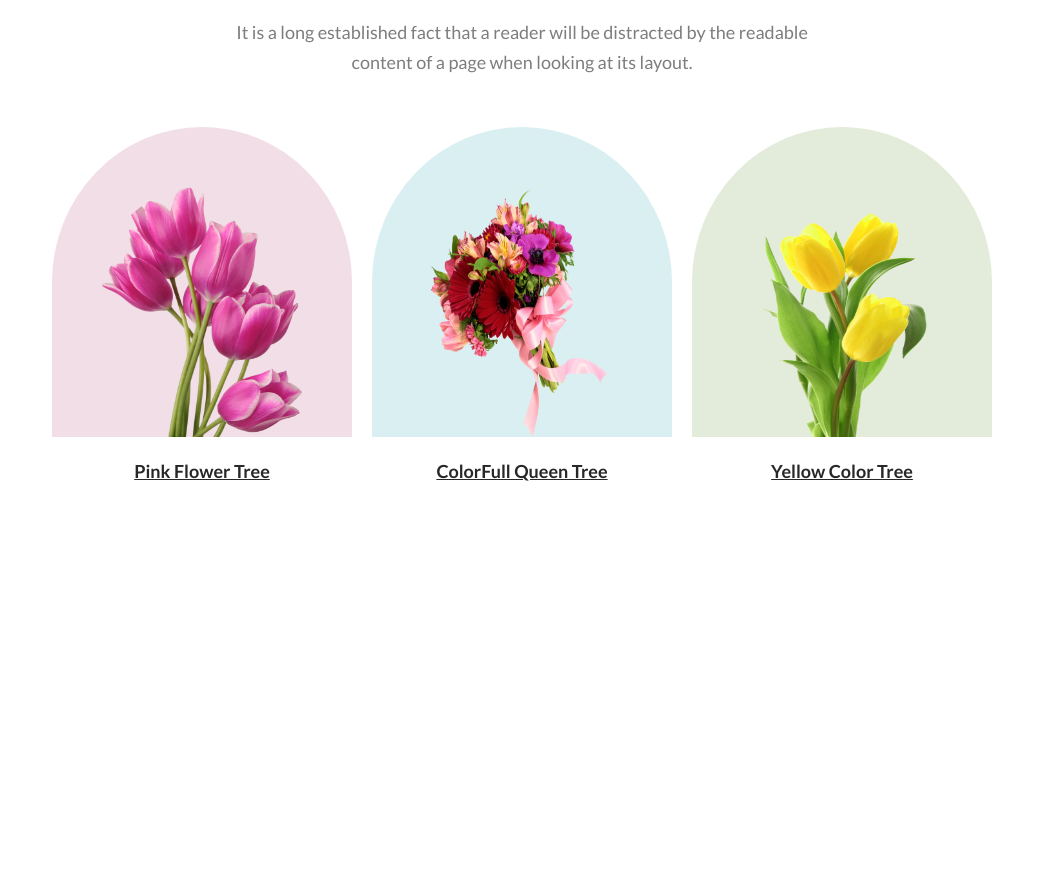
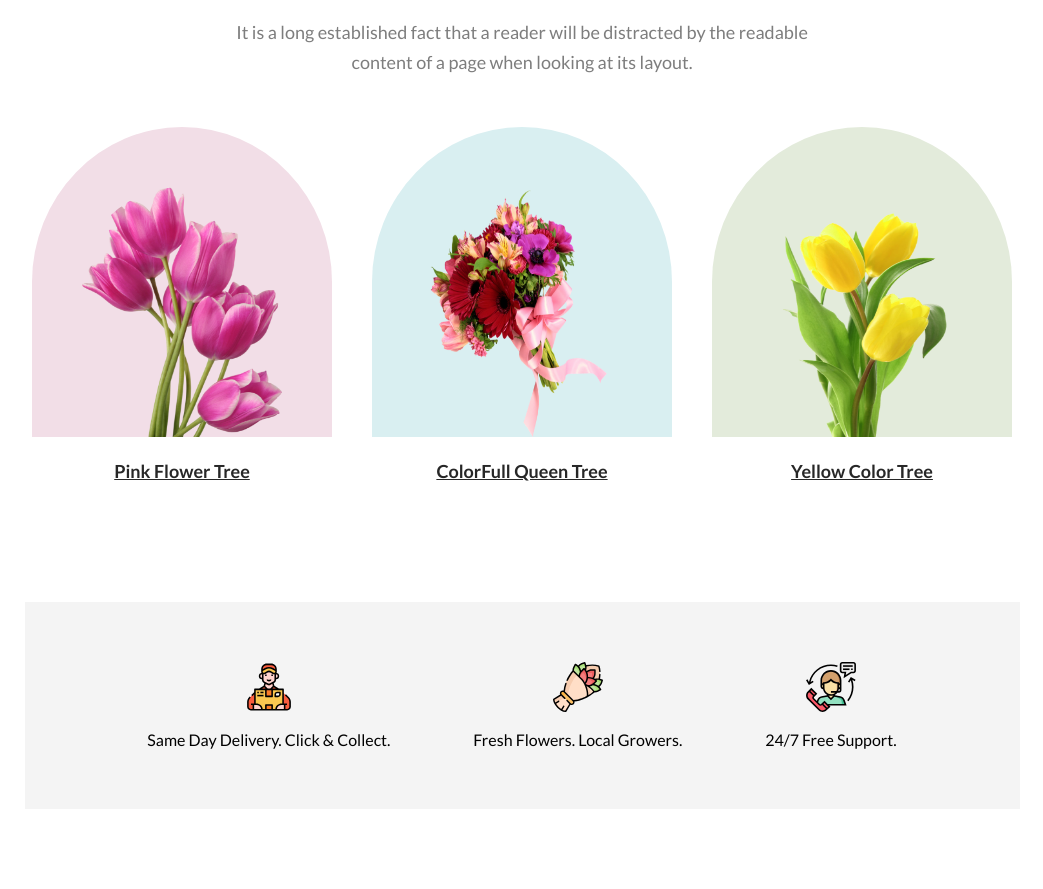
Before and after one commit to asibiqbal/flower_assignment_one, a plain HTML site: page index.html in a window 1280 px wide. Shown: the part 794-1683 px from the top of the page, without its empty margins (118-1161 px from the left). Before the commit the page ends 1356 px from the top, so only its background shows below. Drawn offline with Linux system fonts and the light colour scheme.

Commit message:
added feature section

```diff
--- a/css/style.css
+++ b/css/style.css
@@ -80,7 +80,7 @@ main {
   margin-top: 50px;
   display: flex;
   justify-content: center;
-  gap: 20px;
+  gap: 40px;
 }
 .items img {
   width: 200px;
@@ -113,3 +113,23 @@ main {
   font-weight: 700;
 }
 /* Main End */
+
+/* Feature Items Start */
+.feature {
+  padding: 40px 0 80px 0;
+}
+.feature-items {
+  width: 915px;
+  padding: 60px 40px;
+  margin: 0 auto;
+  background: #f4f4f4;
+  display: flex;
+  justify-content: space-evenly;
+  text-align: center;
+}
+.feature-item img {
+  margin-bottom: 15px;
+  width: 50px;
+  height: 50px;
+}
+/* Feature Items End */
--- a/index.html
+++ b/index.html
@@ -59,5 +59,24 @@
       </div>
     </main>
     <!-- Main Section End -->
+
+    <!-- feature Start -->
+    <section class="feature">
+      <div class="feature-items">
+        <div class="feature-item">
+          <img src="img/delivery-man 1.svg" alt="" />
+          <p>Same Day Delivery. Click & Collect.</p>
+        </div>
+        <div class="feature-item">
+          <img src="img/flower 1.svg" alt="" />
+          <p>Fresh Flowers. Local Growers.</p>
+        </div>
+        <div class="feature-item">
+          <img src="img/customer-service 1.svg" alt="" />
+          <p>24/7 Free Support.</p>
+        </div>
+      </div>
+    </section>
+    <!-- feature end -->
   </body>
 </html>
```
